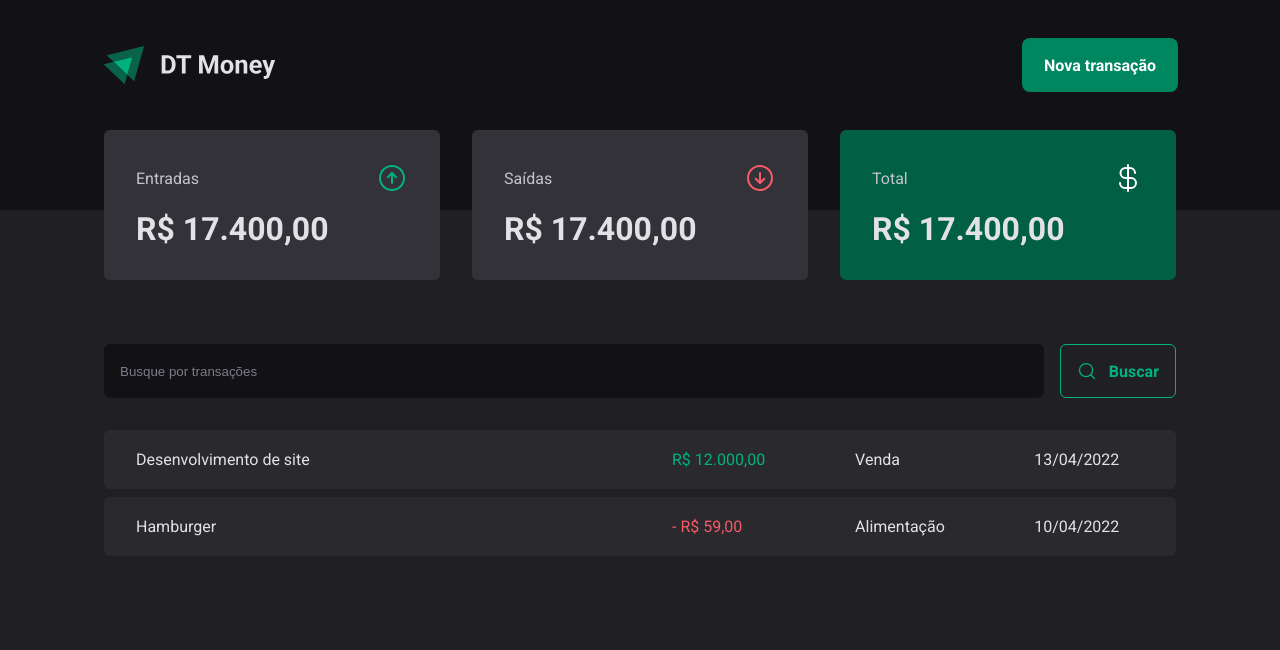
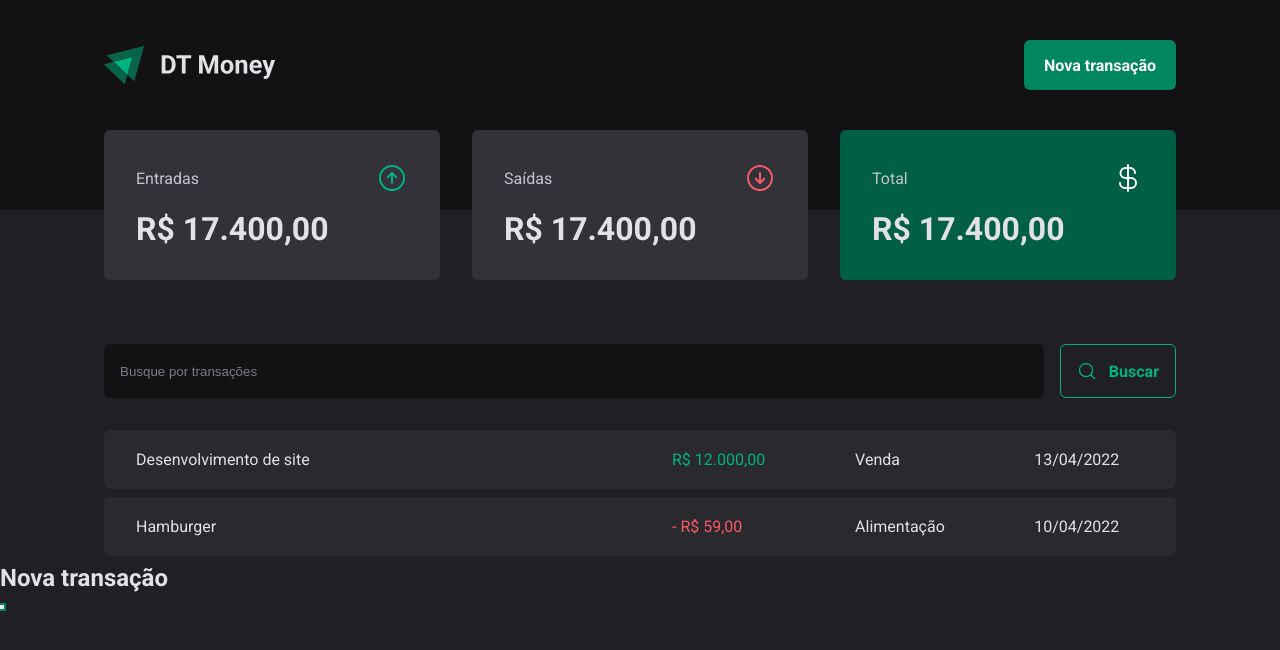
Before and after one commit to madebyluque/Rocketseat-dt-money, a React (Vite) app: page / in a window 1280 px wide. Both pictures are taken after a click on the button "Nova transação". Shown: the top 650 px of the page. Built offline with nearby package versions, Linux system fonts and the light colour scheme.

Commit message:
criando um modal acessivel

```diff
--- a/package.json
+++ b/package.json
@@ -10,6 +10,7 @@
     "preview": "vite preview"
   },
   "dependencies": {
+    "@radix-ui/react-dialog": "^1.1.2",
     "@types/styled-components": "^5.1.34",
     "phosphor-react": "^1.4.1",
     "react": "^18.3.1",
--- a/src/components/Header/index.tsx
+++ b/src/components/Header/index.tsx
@@ -1,5 +1,6 @@
 import { HeaderContainer, HeaderContent, NewTransactionButton } from "./styles";
 import LogoImage from '../../assets/logo.svg'
+import * as Dialog from '@radix-ui/react-dialog'
 
 export function Header() {
   return (
@@ -7,7 +8,20 @@
       <HeaderContent>
         <img src={LogoImage} alt='' />
 
-        <NewTransactionButton>Nova transação</NewTransactionButton>
+        <Dialog.Root>
+          <Dialog.Trigger asChild>
+            <NewTransactionButton>Nova transação</NewTransactionButton>
+          </Dialog.Trigger>
+
+          <Dialog.Portal>
+            <Dialog.Overlay />
+
+            <Dialog.Content>
+              <Dialog.Title>Nova transação</Dialog.Title>
+              <Dialog.Close />
+            </Dialog.Content>
+          </Dialog.Portal>
+        </Dialog.Root>
       </HeaderContent>
     </HeaderContainer>
   )
```
Also changed, not shown: 1 other file (tests, documents, lock files or other folders).
